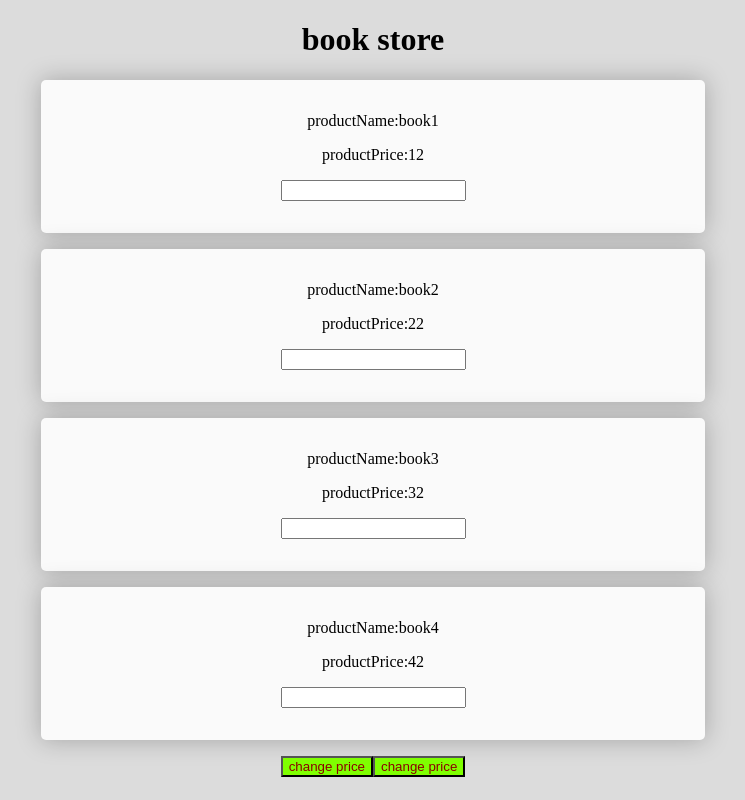
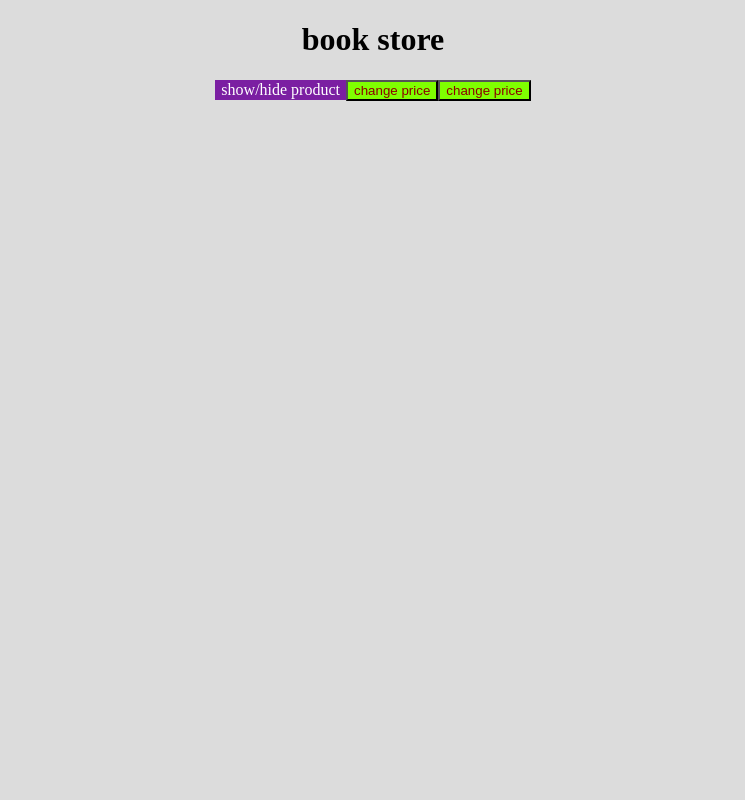
Before and after one commit to erfanmahdipoor/todo, a React (Create React App) app: page / in a window 1280 px wide. Shown: the whole page, without its empty margins (267-1012 px from the left). Built offline with nearby package versions, Linux system fonts and the light colour scheme.

Commit message:
show hide

```diff
--- a/src/App.jsx
+++ b/src/App.jsx
@@ -1,5 +1,4 @@
 import React from "react"
-import { useState } from "react"
 import './app.css'
 import Product from "./components/product/Product"
 class App extends React.Component{
@@ -9,7 +8,8 @@ state={
         {title:"book2", price:22},
         {title:"book3", price:32},
         {title:"book4", price:42}
-    ]
+    ],
+    showProduct:false
 }
     changePriceHandler=(newTitle)=>{
         console.log("changePrice")
@@ -41,11 +41,25 @@ changeTitleHandler=(event)=>{
         }
     )
 }
+toggleProductHandler=()=>{
+const show =this.state.showProduct
+this.setState({...this.state.product ,showProduct:!show})
+}
     render(){
+        const btn ={
+            backgroundColor:'#7b1fa2',
+            color:'#ffffff',
+            font:'inherit',
+            border:'none'
+
+        }
     return(
     <div className="center">
 
         <h1 id="main">book store</h1>
+        <button style={btn} onClick={this.toggleProductHandler}>show/hide product</button>
+        {this.state.showProduct?(
+        <div>
         <Product
         title={this.state.product[0].title}
         price={this.state.product[0].price}/>
@@ -60,8 +74,10 @@ changeTitleHandler=(event)=>{
         title={this.state.product[3].title}
         price={this.state.product[3].price}
         click={this.changePriceHandler}/>
-        <button className="btn" onClick={this.changePriceHandler.bind(this,"new title")}>change price</button>
-        <button className="btn" onClick={()=>{this.changePriceHandler("newTitle")}}>change price</button>
+        </div>
+        ):null}
+        <button className="btn" onClick={this.changePriceHandler.bind(this,"bind")}>change price</button>
+        <button className="btn" onClick={()=>{this.changePriceHandler("arrow")}}>change price</button>
     </div>
 
     )
```
